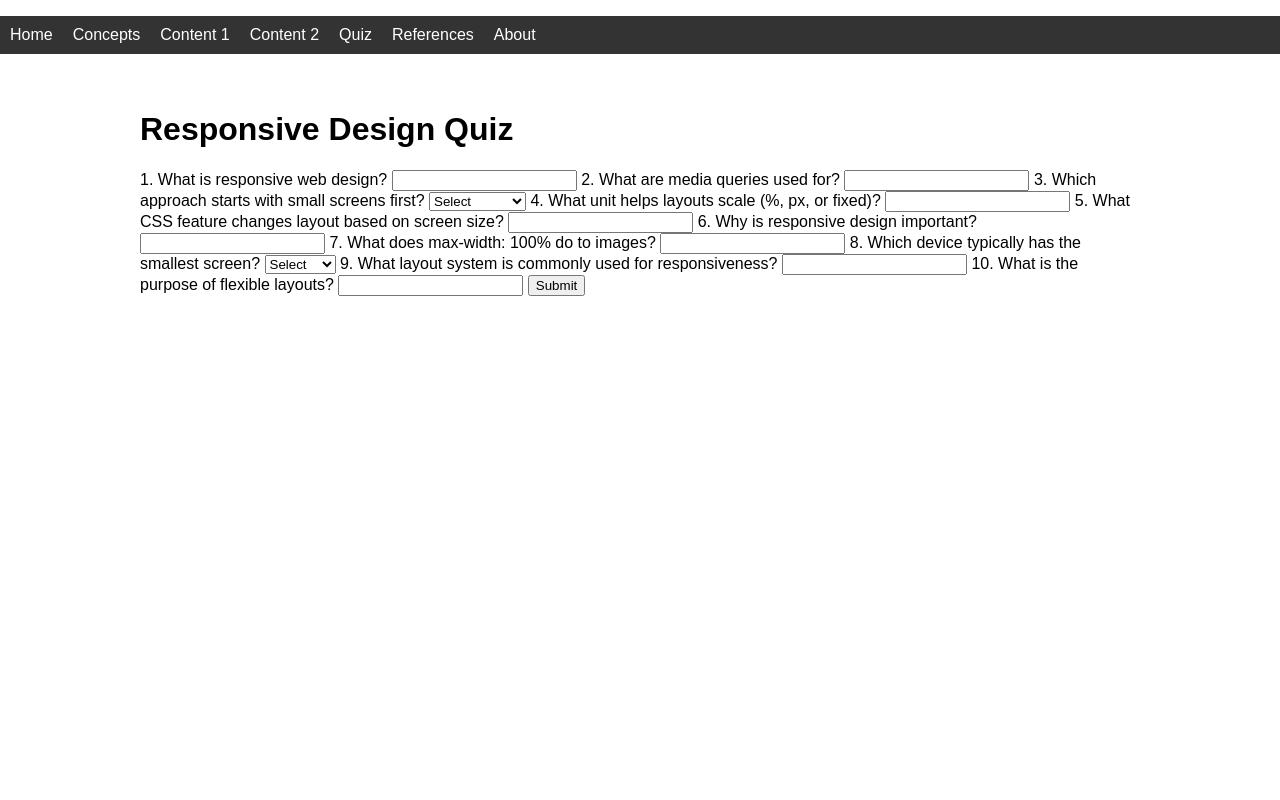
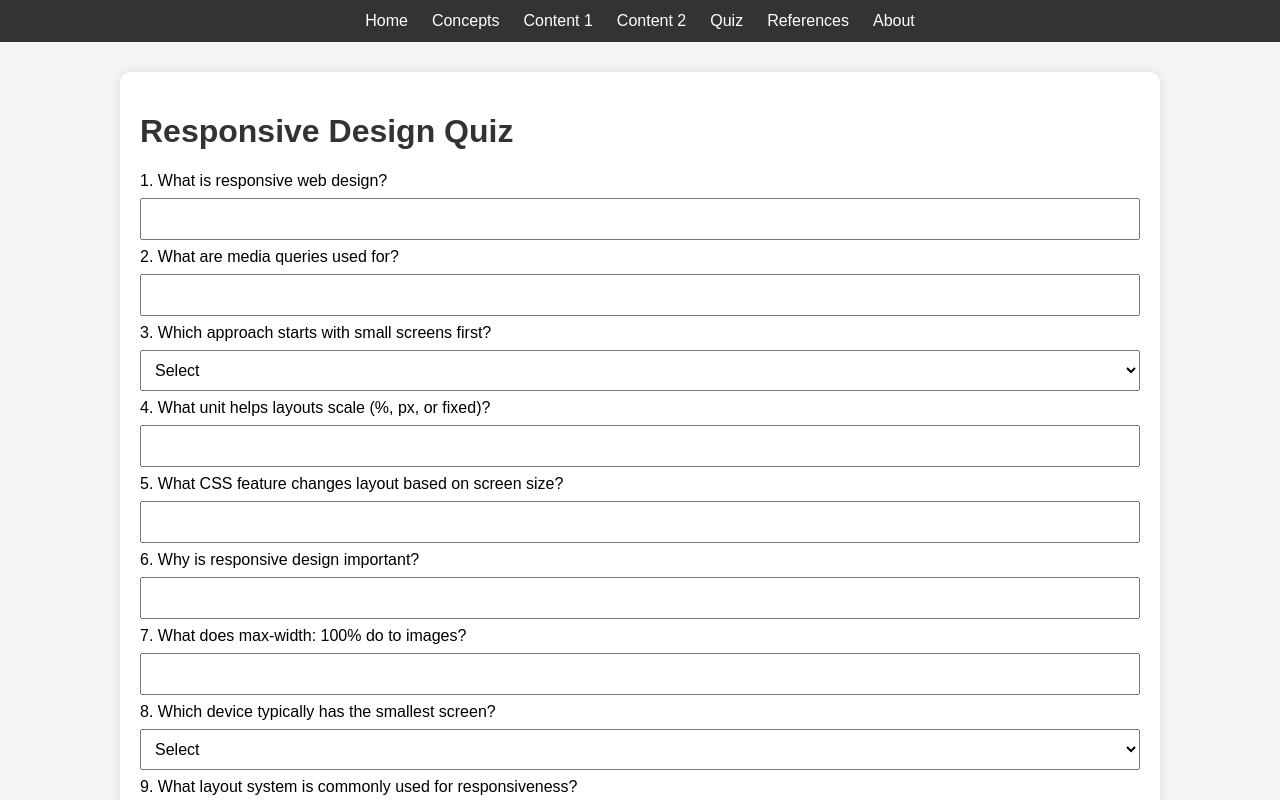
Before and after one commit to DestinyTJones/Project-Milestone-3, a plain HTML site: page quiz.html in a window 1280 px wide. Shown: the top 800 px of the page. Drawn offline with Linux system fonts and the light colour scheme.

Commit message:
Enhance CSS styles for layout and elements

```diff
--- a/style.css
+++ b/style.css
@@ -1,11 +1,15 @@
+/* Base styles */
 body {
-  font-family: Arial;
+  font-family: Arial, sans-serif;
   margin: 0;
+  background: #f4f4f4;
 }
 
+/* Navigation */
 nav ul {
   list-style: none;
   padding: 0;
+  margin: 0;
   display: flex;
   flex-direction: column;
   background: #333;
@@ -13,34 +17,96 @@ nav ul {
 
 nav ul li a {
   color: white;
-  padding: 10px;
+  padding: 12px;
   display: block;
   text-decoration: none;
+  transition: background 0.3s;
 }
 
+nav ul li a:hover {
+  background: #555;
+}
+
+/* Main container (card style) */
 .container {
   padding: 20px;
+  margin: 20px;
+  background: white;
+  border-radius: 10px;
+  box-shadow: 0 0 10px rgba(0,0,0,0.1);
 }
 
+/* Headings */
+h1, h2 {
+  color: #333;
+}
+
+/* Images */
 img {
   max-width: 100%;
+  height: auto;
+  border-radius: 8px;
+  margin-top: 10px;
 }
 
+/* Tables */
 table {
   width: 100%;
+  border-collapse: collapse;
+  margin-top: 15px;
   display: block;
   overflow-x: auto;
 }
 
+th, td {
+  border: 1px solid #ccc;
+  padding: 10px;
+  text-align: left;
+}
+
+th {
+  background: #eee;
+}
+
+/* Forms (Quiz) */
+form {
+  display: flex;
+  flex-direction: column;
+}
+
+input, select, button {
+  padding: 10px;
+  margin: 8px 0;
+  font-size: 16px;
+}
+
+button {
+  background: #333;
+  color: white;
+  border: none;
+  cursor: pointer;
+}
+
+button:hover {
+  background: #555;
+}
+
+/* Tablet */
 @media (min-width: 768px) {
   nav ul {
     flex-direction: row;
+    justify-content: center;
+  }
+
+  .container {
+    margin: 30px auto;
+    max-width: 800px;
   }
 }
 
+/* Desktop */
 @media (min-width: 1024px) {
   .container {
     max-width: 1000px;
-    margin: auto;
   }
 }
```
